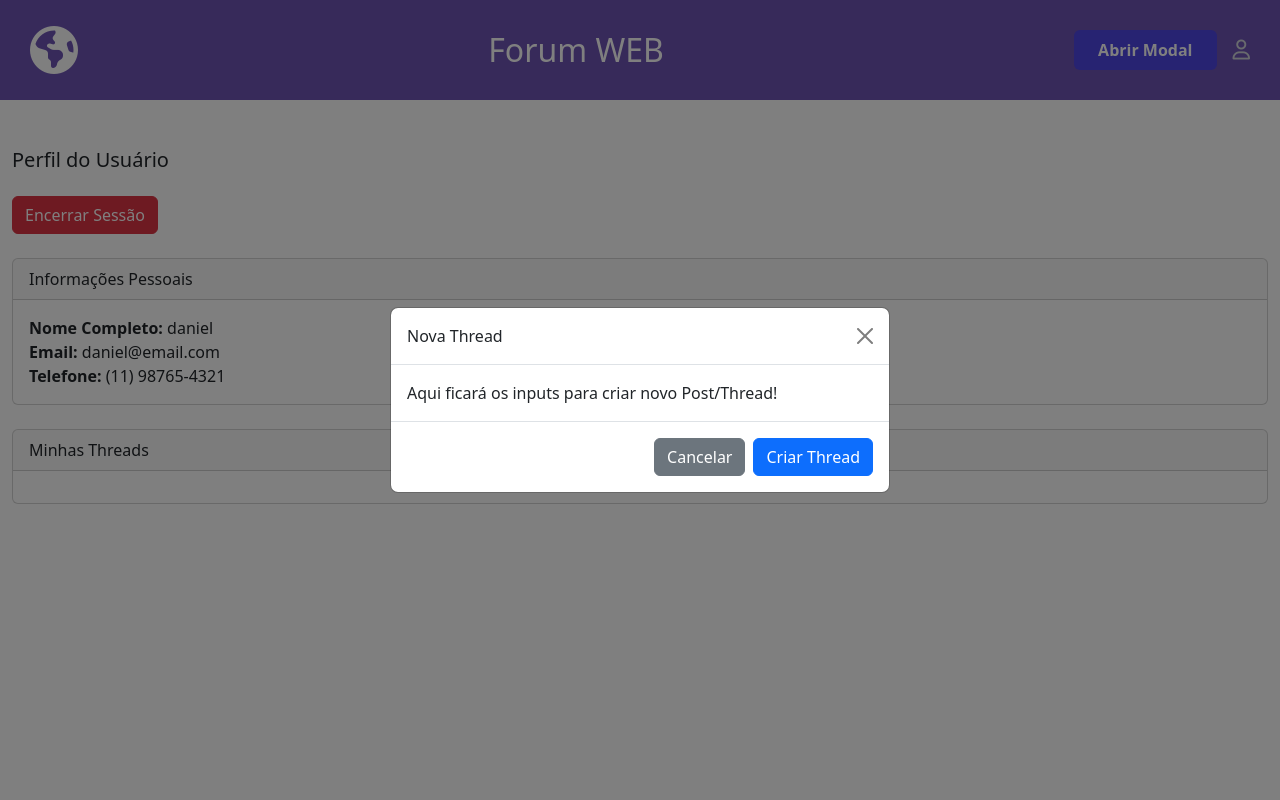
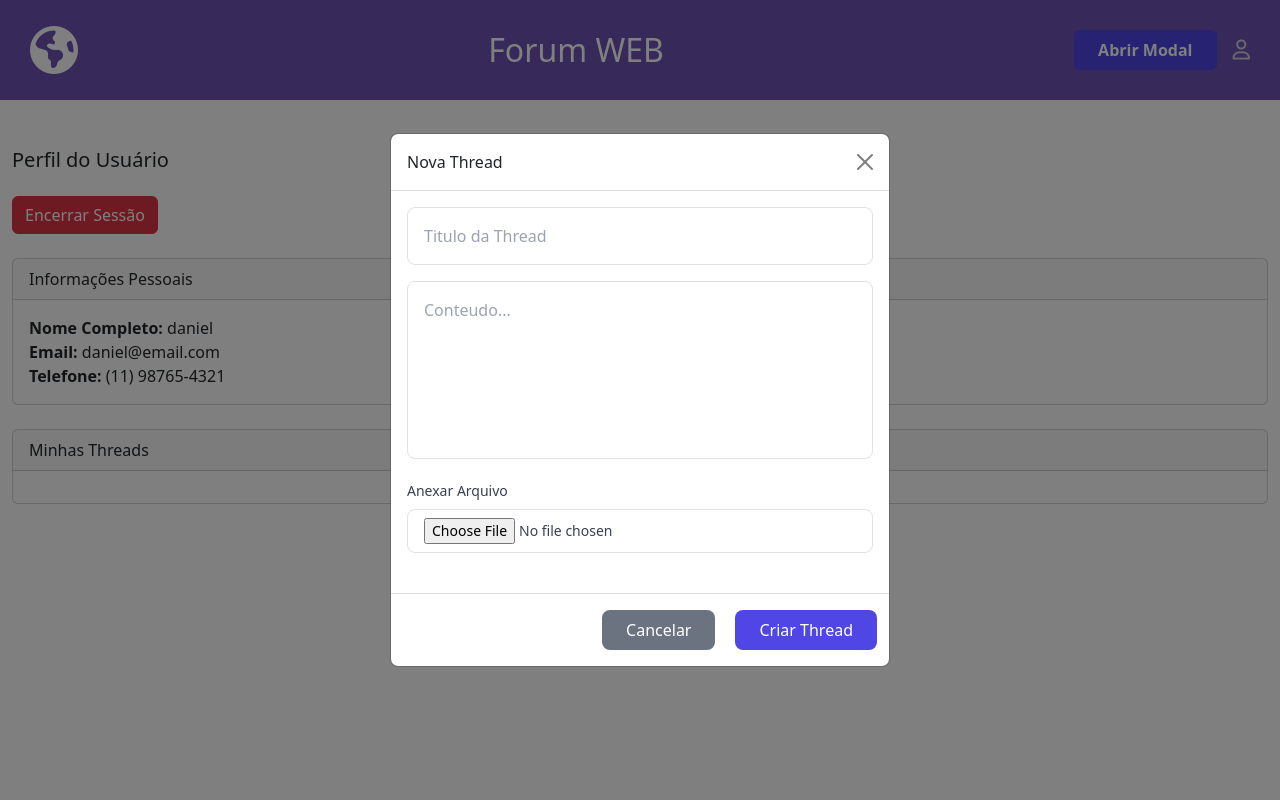
Before and after one commit to BrenoFSales/Forum-Web, a Flask app: page /perfil in a window 1280 px wide, after a click on "Abrir Modal". Run offline with Flask 3, Linux system fonts and the light colour scheme; a user stored in the database is signed in; some libraries are stand-ins or nearby versions.

Commit message:
criar threads

```diff
--- a/app.py
+++ b/app.py
@@ -121,8 +121,12 @@ os generos e culturas (mangás não são livros. vire gente!)"),
 
         db.session.add_all([
             Post(1, "teste pai", "essa é a thread pai", 1, ""),
-            Post(1, "teste filho 1", "post filho 2",    1, "", 1),
-            Post(1, "teste filho 2", "post filho 3",    1, "", 1),
+            Post(2, "teste filho 1", "post filho 2",    1, "", 1),
+            Post(2, "teste filho 2", "post filho 3",    1, "", 1),
+
+            Post(2, "teste pai2", "essa é a thread pai", 1, ""),
+            Post(1, "teste filho 3", "post filho 2",    1, "", 4),
+            Post(1, "teste filho 4", "post filho 3",    1, "", 4),
         ])
         db.session.commit()
     except Exception as e:
@@ -250,21 +254,20 @@ def new_thread(subforum: str):
 
     title = request.form.get('title')
     content = request.form.get('content')
-    title = request.form.get('title')
-    uploaded_file = request.files.get('profile_picture')
+    uploaded_file = request.files.get('attachment')
 
     if title is None or content is None or title is None or uploaded_file is None:
-        flask.abort(400)
+        flask.abort(400, "Algum desses inexistente: 'content', 'title' ou 'uploaded_file'")
 
     saved = None
     if uploaded_file.filename != '' and uploaded_file.filename != None:
-        saved = os.path.join('static', uploaded_file.filename)
-        uploaded_file.save(saved)
+        saved = os.path.join('images', uploaded_file.filename)
+        uploaded_file.save(os.path.join('assets', saved))
 
     post = Post(user.id, title, content, subforum_id, saved)
     db.session.add(post)
     db.session.commit()
-    return flask.redirect(flask.url_for(f'/thread/{post.id}'))
+    return flask.redirect(flask.url_for('thread', id=post.id))
 
 if __name__ == "__main__":
     app.run(debug=True, host='0.0.0.0', port=5000)
--- a/templates/baseLayout.html
+++ b/templates/baseLayout.html
@@ -46,15 +46,30 @@
               <div class="modal-header">
                   <h5 class="modal-title">Nova Thread</h5>
                   <button type="button" class="btn-close" data-bs-dismiss="modal" aria-label="Fechar"></button>
+          </div>
+          <form action="/Anime/newthread" id="newthread-form" method="POST" class="space-y-6" enctype="multipart/form-data">
+            <div class="modal-body space-y-4">
+              <div>
+                <input name="title" type="text" placeholder="Titulo da Thread" required class="w-full p-3 border border-gray-300 rounded-lg focus:outline-none focus:ring-2 focus:ring-indigo-500">
               </div>
-              <div class="modal-body">
-                  Aqui ficará os inputs para criar novo Post/Thread!
+              <div>
+                <textarea name="content" placeholder="Conteudo..." required rows="6" class="w-full p-3 border border-gray-300 rounded-lg focus:outline-none focus:ring-2 focus:ring-indigo-500 resize-none"></textarea>
               </div>
-              <div class="modal-footer">
-                  <button type="button" class="btn btn-secondary" data-bs-dismiss="modal">Cancelar</button>
-                  <button type="button" class="btn btn-primary">Criar Thread</button>
+              <div>
+                <label for="attachment" class="block text-sm font-medium text-gray-700">Anexar Arquivo</label>
+                <input name="attachment" type="file" id="attachment" class="w-full text-sm text-gray-700 py-2 px-3 border border-gray-300 rounded-lg focus:outline-none focus:ring-2 focus:ring-indigo-500 mt-2" required>
               </div>
-          </div>
+            </div>
+
+            <div class="modal-footer space-x-4">
+              <button type="button" class="bg-gray-500 hover:bg-gray-400 text-white py-2 px-4 rounded-lg" data-bs-dismiss="modal">Cancelar</button>
+              <button type="submit" class="bg-indigo-600 hover:bg-indigo-500 text-white py-2 px-4 rounded-lg">
+                Criar Thread
+              </button>
+            </div>
+          </form>
+
+        </div>
       </div>
     </div>
     <!-- JS do Bootstrap -->
--- a/templates/post.html
+++ b/templates/post.html
@@ -1,6 +1,10 @@
 <div class="thread w-50 bg-white shadow-xl rounded-lg p-6 m-6 border border-gray-200">
   <div class="linha-conexao"><div class="fim-conexao"></div></div>
   <!-- Header Section with User and Title -->
+  {% if post.attachment != '' %}
+  <img src="{{ url_for('static', filename=post.attachment) }}">
+  {% endif %}
+  <div>
     <div class="mb-4 border-b pb-2 border-gray-200">
       <h3 class="text-xl font-semibold text-indigo-800">
         {% if linkable %}
@@ -19,4 +23,6 @@
         {{ post.content }}
       </p>
     </div>
+
   </div>
+</div>
```
Also changed, not shown: instance/project.db. Lines whose indentation alone changed are shown as unchanged.
